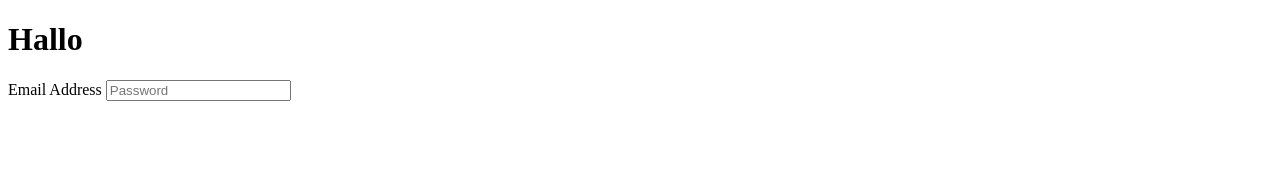
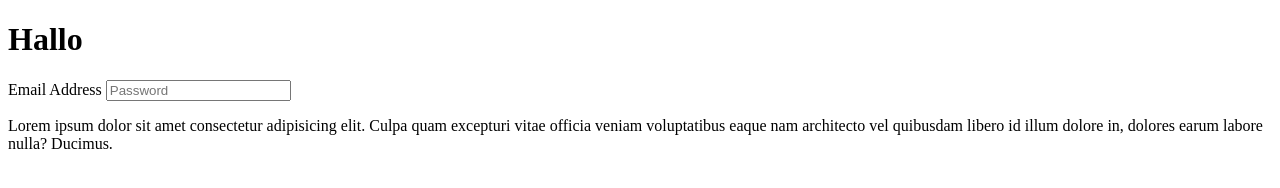
Before and after one commit to gitrshdbairamov/babystep2git, a plain HTML site: page index.html in a window 1280 px wide. Drawn offline with Linux system fonts and the light colour scheme.

Commit message:
added description

```diff
--- a/index.html
+++ b/index.html
@@ -8,6 +8,9 @@
 <body>
     <h1 class="hallo">Hallo</h1>
     <label for="inputEmail" class="sr-only">Email Address</label>
-	<input type="email" class="form-control" id="inputEmail" placeholder="Password">
+    <input type="email" class="form-control" id="inputEmail" placeholder="Password">
+    <p class="description">
+        Lorem ipsum dolor sit amet consectetur adipisicing elit. Culpa quam excepturi vitae officia veniam voluptatibus eaque nam architecto vel quibusdam libero id illum dolore in, dolores earum labore nulla? Ducimus.
+    </p>
 </body>
 </html>
```
